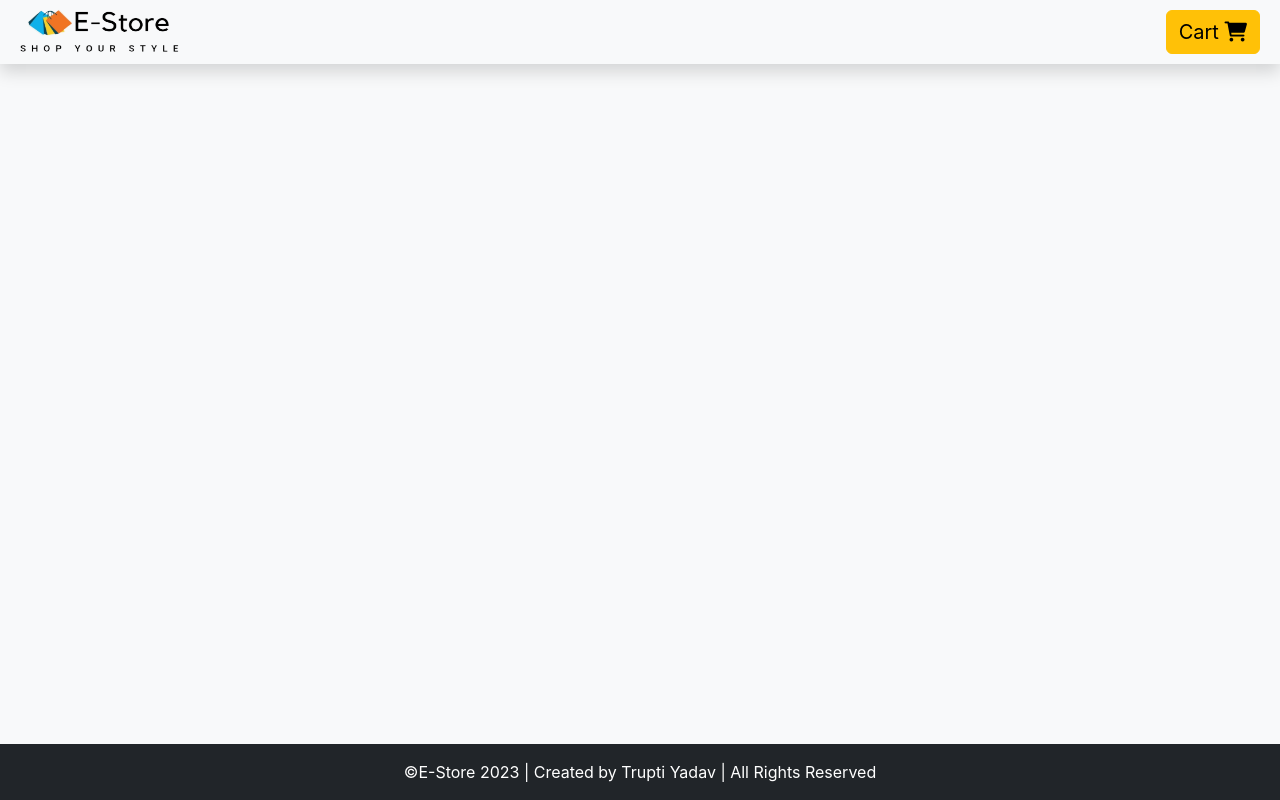
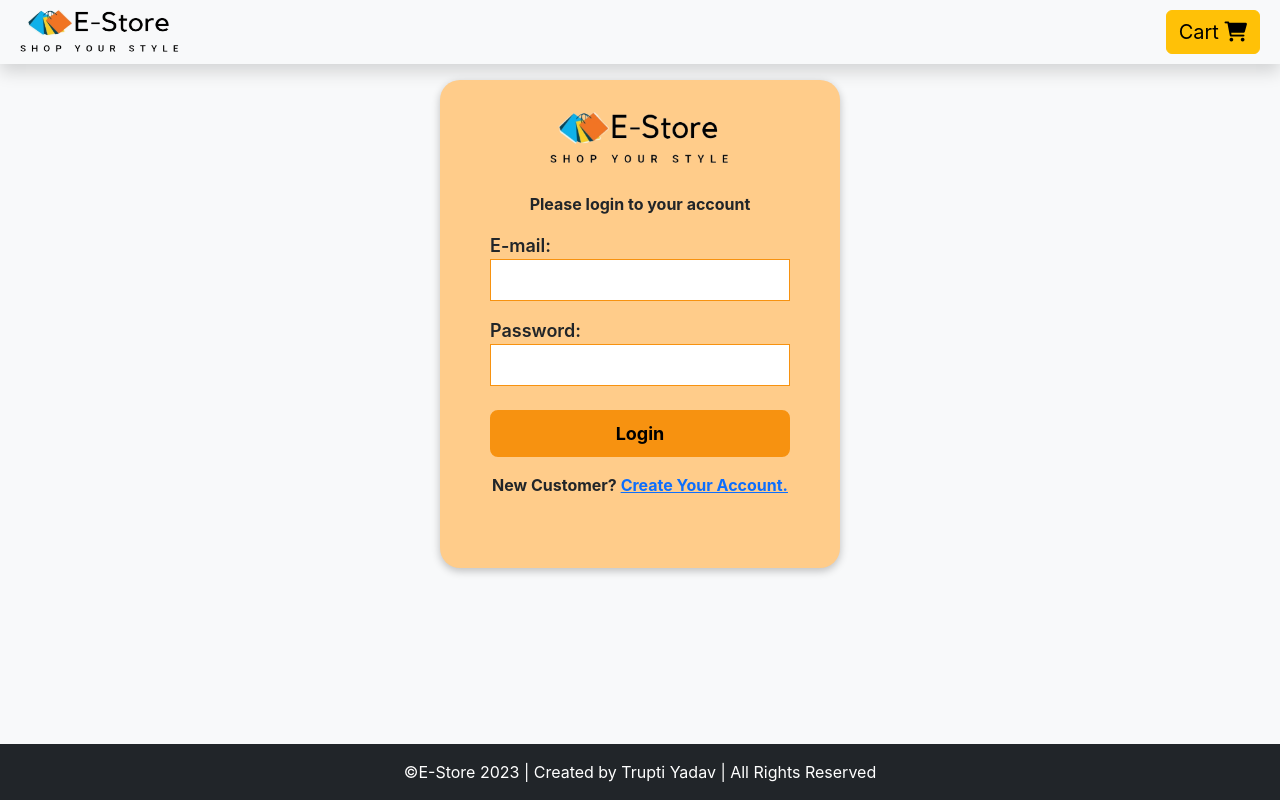
Before and after one commit to Trupti0406/MERN-E-Store, a React (Create React App) app in the folder frontend/: page /signin in a window 1280 px wide. Built offline with nearby package versions, Linux system fonts and the light colour scheme.

Commit message:
login ui done

```diff
--- a/frontend/src/App.css
+++ b/frontend/src/App.css
@@ -138,3 +138,42 @@ button:hover {
     flex-direction: column;
   }
 }
+
+/* ================== CSS for Login Screen ============  */
+.login-form {
+  display: flex;
+  justify-content: center;
+  align-items: center;
+  flex-direction: column;
+  background-color: #ffcc8a;
+  padding: 30px 30px 55px 30px;
+  width: 400px;
+  margin: auto;
+  border-radius: 20px;
+  box-shadow: rgba(0, 0, 0, 0.24) 0px 3px 8px;
+}
+.login-form input {
+  width: 300px;
+  padding: 8px;
+  border: 1px solid #f79210;
+}
+
+.login-form button {
+  background-color: #f79210;
+  border: 2px solid #f79210;
+  padding: 8px;
+  border-radius: 8px;
+  width: 300px;
+  font-size: 18px;
+}
+
+.login-form label {
+  font-size: 18px;
+}
+
+/* Media queries for Login Page */
+@media only screen and (max-width: 600px) {
+  .login-form {
+    width: 350px;
+  }
+}
--- a/frontend/src/App.js
+++ b/frontend/src/App.js
@@ -6,6 +6,7 @@ import logo from "./logo.png";
 import { useContext } from "react";
 import { Store } from "./Store";
 import CartScreen from "./screens/CartScreen";
+import SignInScreen from "./screens/SignInScreen";
 function App() {
   const { state } = useContext(Store);
   const { cart } = state;
@@ -42,7 +43,7 @@ function App() {
           <Routes>
             <Route path="/product/:slug" element={<ProductScreen />} />
             <Route path="/cart" element={<CartScreen />} />
-
+            <Route path="/signin" element={<SignInScreen />} />
             <Route path="/" element={<HomeScreen />} />
           </Routes>
         </main>
--- a/frontend/src/Store.js
+++ b/frontend/src/Store.js
@@ -1,10 +1,13 @@
 import { createContext, useReducer } from "react";
+import { json } from "react-router-dom";
 
 export const Store = createContext();
 
 const initialState = {
   cart: {
-    cartItems: [],
+    cartItems: localStorage.getItem("cartItems")
+      ? JSON.parse(localStorage.getItem("cartItems"))
+      : [],
   },
 };
 
@@ -21,7 +24,19 @@ function reducer(state, action) {
             item._id === existItem._id ? newItem : item
           )
         : [...state.cart.cartItems, newItem];
+      //   Saving items to localstorage
+      localStorage.setItem("cartItems", JSON.stringify(cartItems));
       return { ...state, cart: { ...state.cart, cartItems } };
+
+    case "CART_REMOVE_ITME": {
+      const cartItems = state.cart.cartItems.filter(
+        (item) => item._id !== action.payload._id
+      );
+      //   Saving items to localstorage
+      localStorage.setItem("cartItems", JSON.stringify(cartItems));
+      return { ...state, cart: { ...state.cart, cartItems } };
+    }
+
     default:
       return state;
   }
--- a/frontend/src/components/Product.jsx
+++ b/frontend/src/components/Product.jsx
@@ -1,9 +1,31 @@
-import React from "react";
+import axios from "axios";
+import React, { useContext } from "react";
 import { Link } from "react-router-dom";
+import { Store } from "../Store";
 import Rating from "./Rating";
 
 export default function Product(props) {
   const { product } = props;
+
+  const { state, dispatch: contextDispatch } = useContext(Store);
+  const {
+    cart: { cartItems },
+  } = state;
+
+  const addToCartHandler = async (item) => {
+    // If current product exists in the cart or not
+    const existItem = cartItems.find((x) => x._id === product._id);
+    // If it exists then we need to increase the quantity by 1
+    const quantity = existItem ? existItem.quantity + 1 : 1;
+    const { data } = await axios.get(`/api/products/${item._id}`);
+    if (data.countInStock < quantity) {
+      window.alert("Sorry, Product is out of stock");
+    }
+    contextDispatch({
+      type: "CART_ADD_ITEM",
+      payload: { ...item, quantity },
+    });
+  };
   return (
     <div className="card">
       <Link to={`/product/${product.slug}`}>
@@ -23,10 +45,20 @@ export default function Product(props) {
         </Link>
         <p className="price fw-semibold h5">₹ {product.price}</p>
         <p className="card-text">{product.description}</p>
-        <button className="d-flex align-items-center px-3 py-2">
-          <i className="add-to-cart fa-solid fa-cart-shopping me-2"></i>
-          <span className="fw-bold">Add To Cart</span>
-        </button>
+
+        {product.countInStock === 0 ? (
+          <button className="d-flex align-items-center px-3 py-2" disabled>
+            <span className="fw-bold">Out of Stock</span>
+          </button>
+        ) : (
+          <button
+            className="d-flex align-items-center px-3 py-2"
+            onClick={() => addToCartHandler(product)}
+          >
+            <i className="add-to-cart fa-solid fa-cart-shopping me-2"></i>
+            <span className="fw-bold">Add To Cart</span>
+          </button>
+        )}
       </div>
     </div>
   );
--- a/frontend/src/screens/CartScreen.jsx
+++ b/frontend/src/screens/CartScreen.jsx
@@ -1,14 +1,35 @@
+import axios from "axios";
 import React, { useContext } from "react";
 import { Helmet } from "react-helmet-async";
-import { Link } from "react-router-dom";
+import { Link, useNavigate } from "react-router-dom";
 import MessageBox from "../components/MessageBox";
 import { Store } from "../Store";
 
 export default function CartScreen() {
+  const navigate = useNavigate();
   const { state, dispatch: contextDispatch } = useContext(Store);
   const {
     cart: { cartItems },
   } = state;
+
+  const updateCartHandler = async (item, quantity) => {
+    const { data } = await axios.get(`/api/products/${item._id}`);
+    if (data.countInStock < quantity) {
+      window.alert("Sorry, Product is out of stock");
+    }
+    contextDispatch({
+      type: "CART_ADD_ITEM",
+      payload: { ...item, quantity },
+    });
+  };
+
+  const removeItemHandler = (item) => {
+    contextDispatch({ type: "CART_REMOVE_ITME", payload: item });
+  };
+
+  const checkOutHandler = () => {
+    navigate("/signin?redirect=/shipping");
+  };
   return (
     <>
       <Helmet>
@@ -52,7 +73,10 @@ export default function CartScreen() {
                         <h5 className="cart-price text-muted">
                           ₹ {item.price}
                         </h5>
-                        <button className="delete d-flex align-items-center justify-content-center">
+                        <button
+                          onClick={() => removeItemHandler(item)}
+                          className="delete d-flex align-items-center justify-content-center"
+                        >
                           <span>Delete Item</span>
                           <i className="fas fa-trash-alt h6 mx-1 mt-md-1"></i>
                         </button>
@@ -63,7 +87,14 @@ export default function CartScreen() {
                         <h4 className="q-text text-black">Quantity</h4>
                         <br />
                         <div className="d-flex gap-1">
-                          <button disabled={item.quantity === 1}>-</button>
+                          <button
+                            onClick={() =>
+                              updateCartHandler(item, item.quantity - 1)
+                            }
+                            disabled={item.quantity === 1}
+                          >
+                            -
+                          </button>
                           <span
                             className="py-1 px-3 border"
                             id="quantity1"
@@ -73,6 +104,9 @@ export default function CartScreen() {
                             {item.quantity}{" "}
                           </span>
                           <button
+                            onClick={() =>
+                              updateCartHandler(item, item.quantity + 1)
+                            }
                             disabled={item.quantity === item.countInStock}
                           >
                             +
@@ -114,9 +148,10 @@ export default function CartScreen() {
                   <div className="col total total-amt fw-bold">₹ 4297</div>
                 </div> */}
 
-                              <hr />
+                <hr />
                 <div className="d-grid">
                   <button
+                    onClick={checkOutHandler}
                     className="btn fw-bold"
                     disabled={cartItems.length === 0}
                   >
--- /dev/null
+++ b/frontend/src/screens/SignInScreen.jsx
@@ -0,0 +1,45 @@
+import React from "react";
+import { Helmet } from "react-helmet-async";
+import { Link, useLocation } from "react-router-dom";
+import logo from "../logo.png";
+
+export default function SignInScreen() {
+  const { search } = useLocation();
+  const redirectInURL = new URLSearchParams(search).get("redirect");
+  const redirect = redirectInURL ? redirectInURL : "/";
+  return (
+    <>
+      <Helmet>
+        <title>Sign In</title>
+      </Helmet>
+      <form action="" className="login-form mt-3 mb-4">
+        <img src={logo} alt="logo" style={{ width: "180px" }} />
+        <p className="mt-4 fw-bold">Please login to your account</p>
+        <div className="d-flex flex-column mb-3">
+          <label className="fw-semibold" for="email">
+            E-mail:
+          </label>
+          <input type="email" name="" id="email" required />
+        </div>
+        <div className="d-flex flex-column mb-4">
+          <label className="fw-semibold" for="password">
+            Password:
+          </label>
+          <input type="password" name="" id="password" required />
+        </div>
+        <div id="liveAlertPlaceholder"></div>
+        <button id="login-btn" className="fw-bold" onclick="loginAlert()">
+          Login
+        </button>
+        <div className="">
+          <p className="mt-3 fw-bold">
+            New Customer?{" "}
+            <Link to={`/signup?redirect=${redirect}`}>
+              Create Your Account.
+            </Link>{" "}
+          </p>
+        </div>
+      </form>
+    </>
+  );
+}
```
